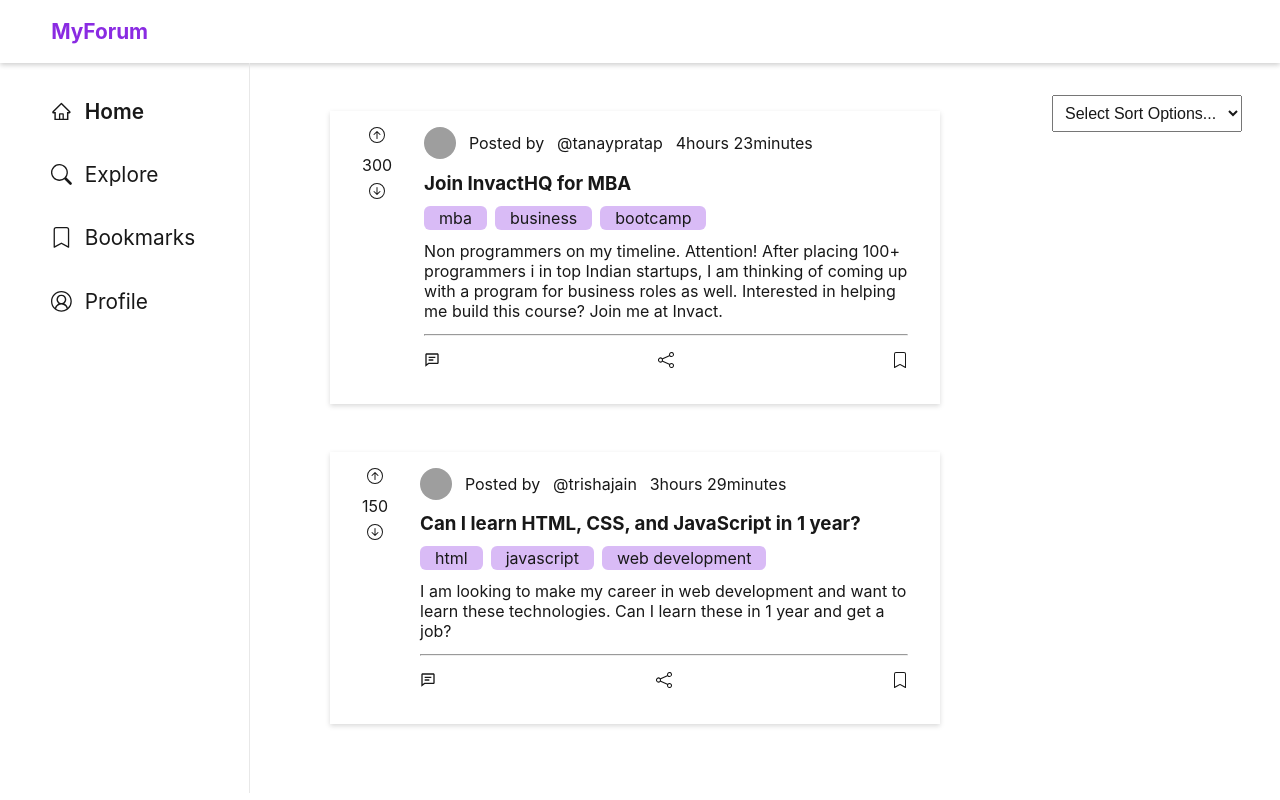
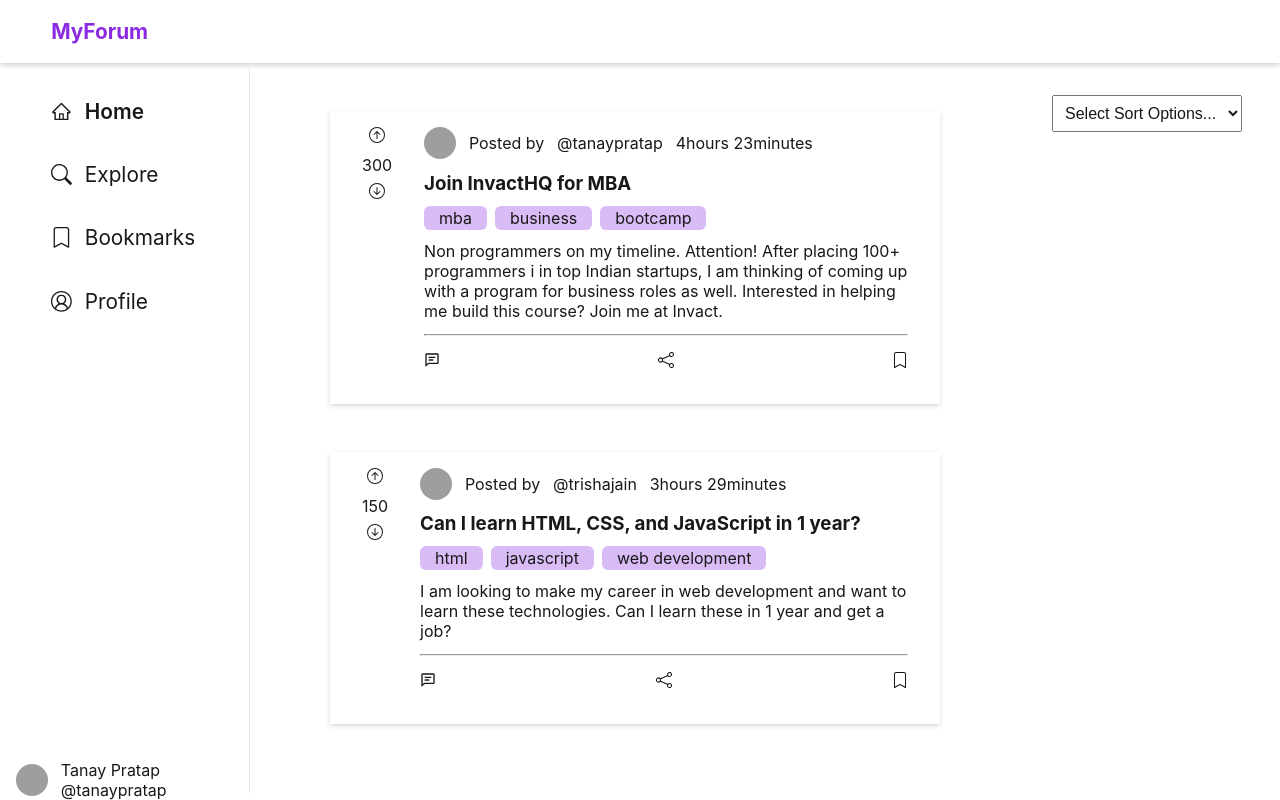
Before and after one commit to prachi-sahu-codes/mcr4, a React (Create React App) app: page / in a window 1280 px wide. Built offline with nearby package versions, Linux system fonts and the light colour scheme; grey boxes are pictures that could not be loaded.

Commit message:
feat: profile added

```diff
--- a/src/App.css
+++ b/src/App.css
@@ -127,3 +127,9 @@
   font-size: 1rem;
   margin: 2rem;
 }
+
+.account-info {
+  position: absolute;
+  bottom: 0;
+  left: 1rem;
+}
--- a/src/component/Card.js
+++ b/src/component/Card.js
@@ -55,10 +55,10 @@ export const Card = ({ item, noDetail }) => {
           <p className="post-content">{item.postDescription}</p>
           <hr />
           <div className="card-action">
-            <div>
+            <div onClick={() => navigate(`/posts/${item.postId}`)}>
               <BiCommentDetail />
             </div>
-            <div onClick={() => navigate(`/posts/${item.postId}`)}>
+            <div>
               <BsShare />
             </div>
             <div
--- a/src/component/LeftSidebar.js
+++ b/src/component/LeftSidebar.js
@@ -3,6 +3,7 @@ import { NavLink } from "react-router-dom";
 import { AiOutlineHome } from "react-icons/ai";
 import { BsSearch, BsBookmark } from "react-icons/bs";
 import { VscAccount } from "react-icons/vsc";
+import { useData } from "../context/DataContext";
 
 const getActiveStyle = ({ isActive }) => ({
   fontWeight: isActive ? "600" : "400",
@@ -10,6 +11,7 @@ const getActiveStyle = ({ isActive }) => ({
 });
 
 export const LeftSidebar = () => {
+  const { state, getTime } = useData();
   return (
     <div className="sidebar">
       <NavLink to="/" className="app-title flex" style={getActiveStyle}>
@@ -27,6 +29,13 @@ export const LeftSidebar = () => {
         <VscAccount />
         Profile
       </NavLink>
+      <div className="flex account-info">
+        <img src={state.data.picUrl} alt="avatar" className="post-avatar" />
+        <div>
+          <div>{state.data.name}</div>
+          <div>@{state.data.username}</div>
+        </div>
+      </div>
     </div>
   );
 };
```
